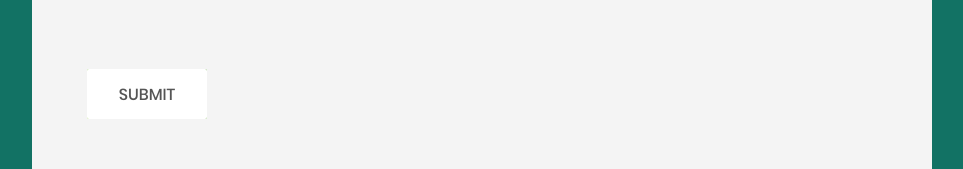
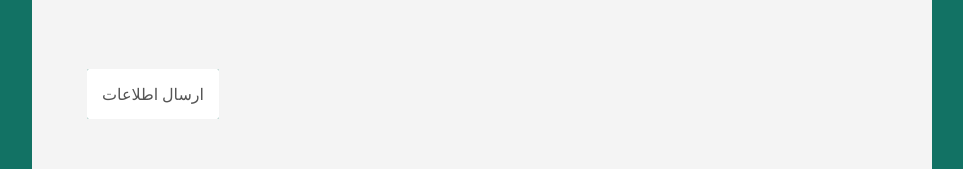
Before and after one commit to mhyousefi/kama-form, a React (Create React App) app: page / in a window 1280 px wide. Shown: the part 2316-2485 px from the top of the page, without its empty margins (158-1121 px from the left). Built offline with nearby package versions, Linux system fonts and the light colour scheme.

Commit message:
Small changes

```diff
--- a/src/css/main.css
+++ b/src/css/main.css
@@ -267,11 +267,11 @@ textarea.input3 {
   border-radius: 2px;
   position: relative;
   z-index: 1;
-  background: #80c64a;
-  background: -webkit-linear-gradient(-135deg, #56ab2f, #a8e063);
-  background: -o-linear-gradient(-135deg, #56ab2f, #a8e063);
-  background: -moz-linear-gradient(-135deg, #56ab2f, #a8e063);
-  background: linear-gradient(-135deg, #56ab2f, #a8e063);
+  background: #127264;
+  /*background: -webkit-linear-gradient(-135deg, #56ab2f, #a8e063);*/
+  /*background: -o-linear-gradient(-135deg, #56ab2f, #a8e063);*/
+  /*background: -moz-linear-gradient(-135deg, #56ab2f, #a8e063);*/
+  /*background: linear-gradient(-135deg, #56ab2f, #a8e063);*/
 
   -webkit-transition: all 0.4s;
   -o-transition: all 0.4s;
--- a/src/pages/FormPage.js
+++ b/src/pages/FormPage.js
@@ -159,10 +159,6 @@ export default class FormPage extends Component {
 
   render () {
     const { isUtStudent, isBachelor, isMaster, isPhd } = this.state
-    let x = (isUtStudent && isBachelor) ? <BachelorInfo
-      handleIdChange={this._handleBachelorsIdChange}
-      handleClassChange={this._handleBachelorsClassChange}
-    /> : <div/>
     return (
       <div className="bg-contact3">
         <div className="container-contact3">
@@ -242,7 +238,7 @@ export default class FormPage extends Component {
 
               <div className="container-contact3-form-btn">
                 <button className="contact3-form-btn">
-                  Submit
+                  {PersianDict['send info']}
                 </button>
               </div>
             </form>
--- a/src/utils/PersianDict.js
+++ b/src/utils/PersianDict.js
@@ -41,4 +41,6 @@ module.exports = {
   'file should include': 'فایل ارسالی حتما شامل این موارد باشد:',
   'specs description': 'مشخصات: تصویر ۳ در ۴، معرفی و مشخصات فردی و راه های ارتباطی',
   'background description': 'سوابق: تحصیلات، سوابق تدریس، مهارت‌ها، زمان بندی دوره، نمونه کار',
+
+  'send info': 'ارسال اطلاعات',
 }
```
